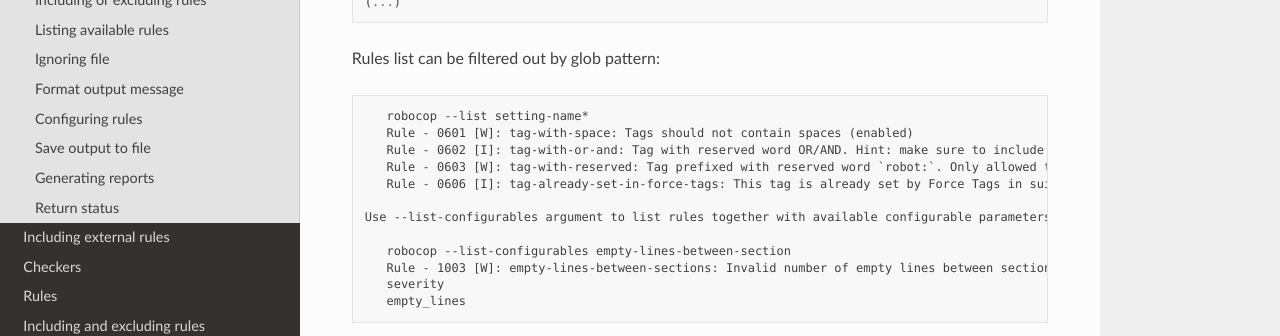
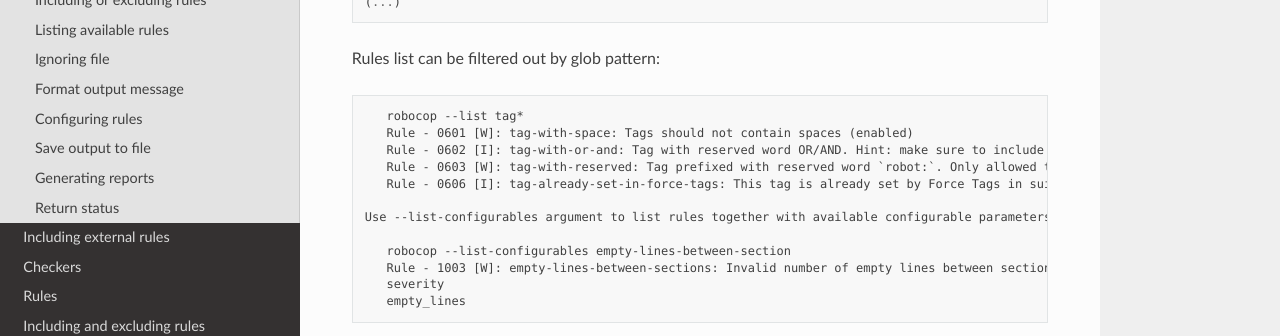
Before and after one commit to MarketSquare/robotframework-robocop, a Sphinx documentation site: the page built from docs/user_guide.rst, in a window 1280 px wide and 900 px high, scrolled down 811 px. Shown: the part 151-487 px from the top of the window. Built offline with Sphinx 7.4.7 and the Read the Docs theme 2.0.0, drawn with Linux system fonts in a browser that asks for light colours.

Commit message:
Update docs/user_guide.rst
Co-authored-by: Mateusz Nojek <matnojek@gmail.com>

```diff
--- a/docs/user_guide.rst
+++ b/docs/user_guide.rst
@@ -36,7 +36,7 @@
 
 Rules list can be filtered out by glob pattern::
 
-    robocop --list setting-name*
+    robocop --list tag*
     Rule - 0601 [W]: tag-with-space: Tags should not contain spaces (enabled)
     Rule - 0602 [I]: tag-with-or-and: Tag with reserved word OR/AND. Hint: make sure to include this tag using lowercase name to avoid issues (enabled)
     Rule - 0603 [W]: tag-with-reserved: Tag prefixed with reserved word `robot:`. Only allowed tag with this prefix is robot:no-dry-run (enabled)
```
